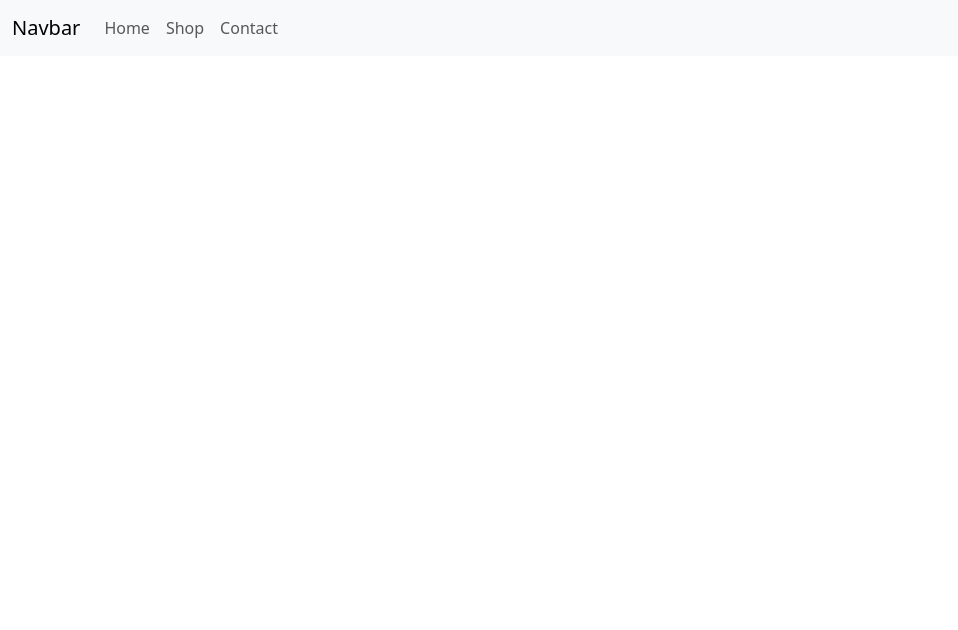
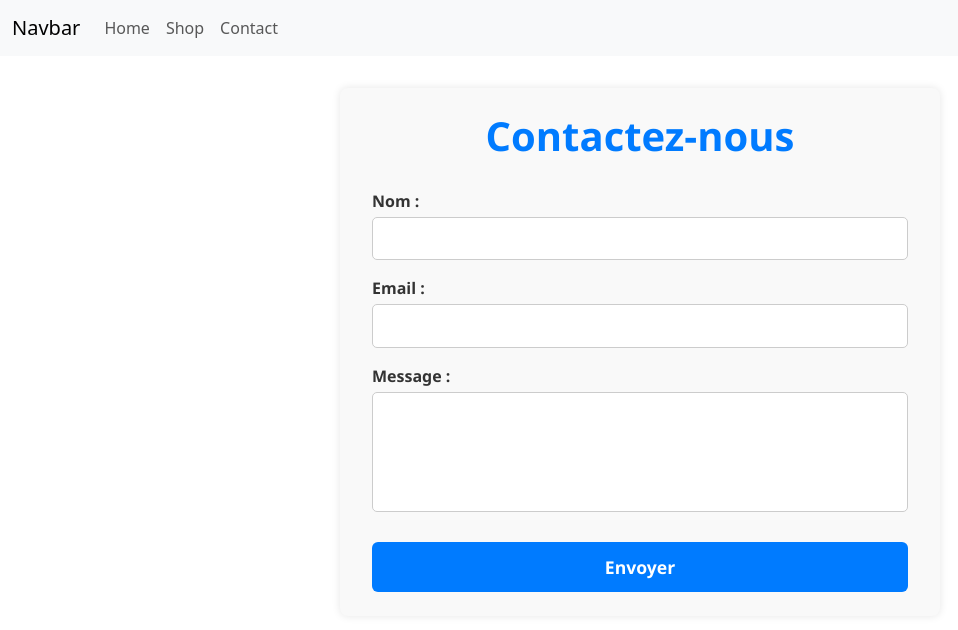
Before and after one commit to M8Eggman/React-Exo-Router, a React (Vite) app: page /Contact in a window 1280 px wide. Shown: the top 630 px of the page, without its empty margins (0-958 px from the left). Built offline with nearby package versions, Linux system fonts and the light colour scheme.

Commit message:
ajout contact

```diff
--- a/src/pages/Contact/Contact.css
+++ b/src/pages/Contact/Contact.css
@@ -0,0 +1,65 @@
+.contact {
+  max-width: 600px;
+  margin: 2rem auto;
+  padding: 1.5rem 2rem;
+  background: #f9f9f9;
+  border-radius: 8px;
+  box-shadow: 0 0 8px rgba(0, 0, 0, 0.1);
+  font-family: "Segoe UI", Tahoma, Geneva, Verdana, sans-serif;
+}
+.contact h1 {
+  text-align: center;
+  margin-bottom: 1.8rem;
+  color: #007bff;
+  font-weight: 700;
+}
+.contactForm label {
+  display: block;
+  margin-bottom: 1rem;
+  font-weight: 600;
+  color: #333;
+}
+.contactForm input,
+.contactForm textarea {
+  width: 100%;
+  padding: 0.55rem 0.75rem;
+  margin-top: 0.25rem;
+  border: 1px solid #ccc;
+  border-radius: 5px;
+  font-size: 1rem;
+  font-family: inherit;
+  transition: border-color 0.3s ease;
+  resize: none;
+}
+.contactForm input:focus,
+.contactForm textarea:focus {
+  border-color: #007bff;
+  outline: none;
+  box-shadow: 0 0 6px rgba(0, 123, 255, 0.4);
+}
+.contactForm textarea {
+  min-height: 120px;
+}
+.btnSubmit {
+  display: block;
+  background-color: #007bff;
+  color: white;
+  padding: 0.75rem 1.5rem;
+  border: none;
+  border-radius: 6px;
+  cursor: pointer;
+  font-weight: 700;
+  font-size: 1.1rem;
+  margin-top: 1.5rem;
+  transition: background-color 0.3s ease;
+  width: 100%;
+}
+.btnSubmit:hover {
+  background-color: #0056b3;
+}
+.contact p {
+  text-align: center;
+  font-size: 1.25rem;
+  font-weight: 600;
+  margin-top: 2rem;
+}
--- a/src/pages/Contact/Contact.jsx
+++ b/src/pages/Contact/Contact.jsx
@@ -1,6 +1,42 @@
 import Nav from "../../components/Nav/Nav";
+import { useState } from "react";
 import "./Contact.css";
 
 export default function Contact() {
-  return <><Nav/></>;
+  const [submit, setSubmit] = useState(false);
+
+  const handleSubmit = (e) => {
+    e.preventDefault();
+    setSubmit(true);
+  };
+
+  return (
+    <>
+      <Nav />
+      <section className="contact">
+        <h1>Contactez-nous</h1>
+        {!submit ? (
+          <form onSubmit={handleSubmit} className="contactForm">
+            <label>
+              Nom :
+              <input type="text" name="name" required />
+            </label>
+            <label>
+              Email :
+              <input type="email" name="email" required />
+            </label>
+            <label>
+              Message :
+              <textarea name="message" required />
+            </label>
+            <button type="submit" className="btnSubmit">
+              Envoyer
+            </button>
+          </form>
+        ) : (
+          <p>Merci pour votre message, nous vous répondrons rapidement !</p>
+        )}
+      </section>
+    </>
+  );
 }
```
